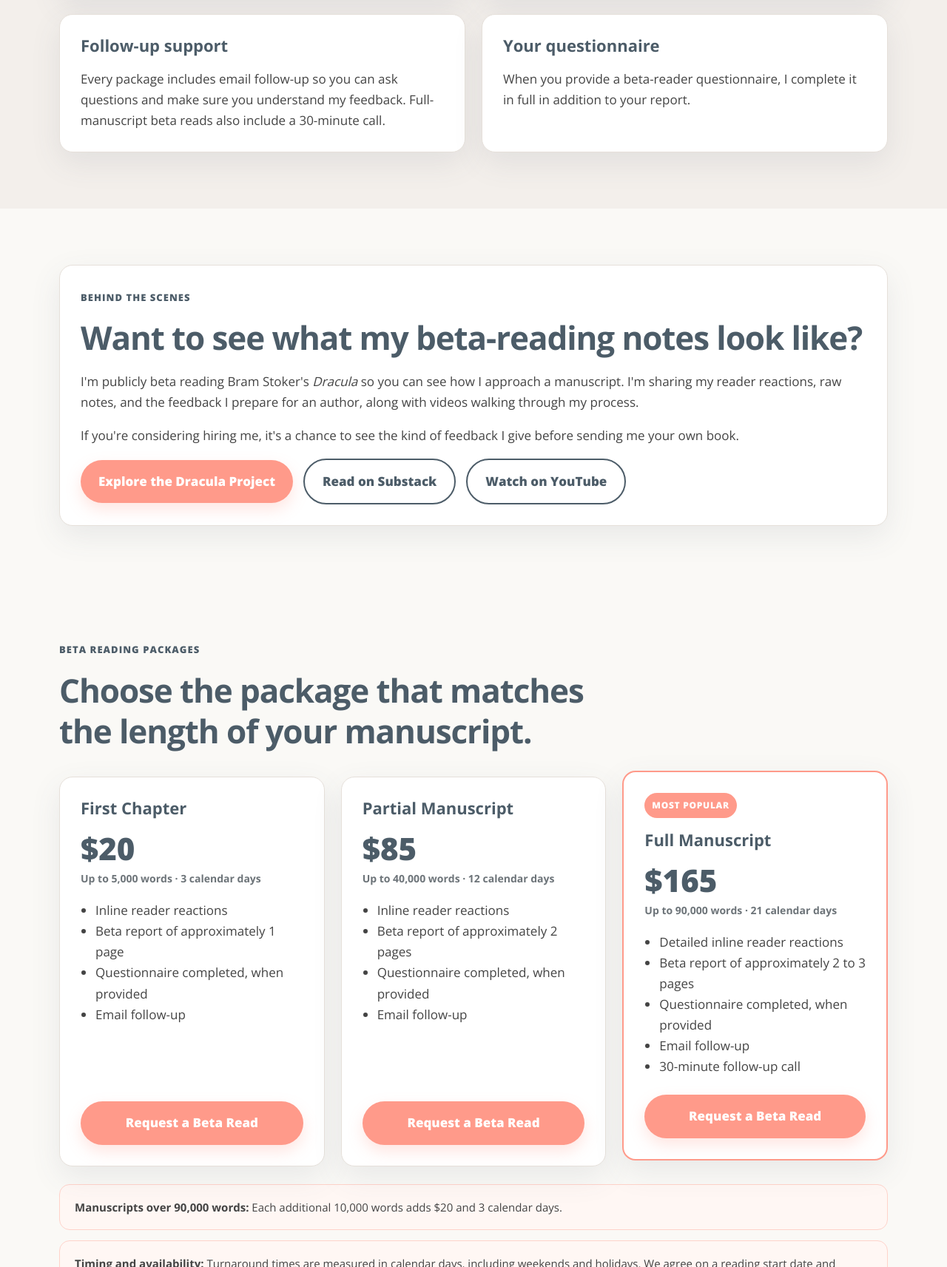
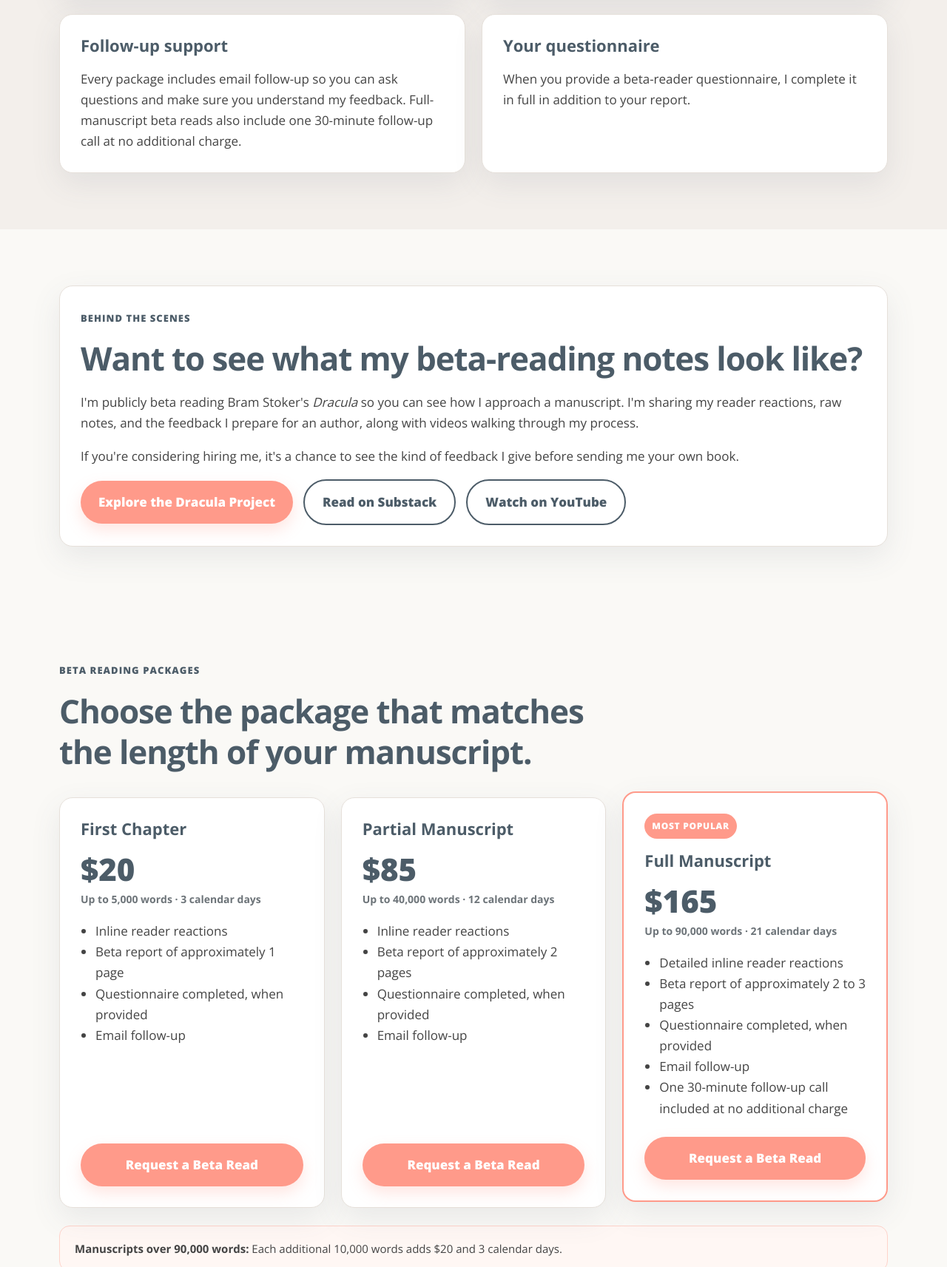
Before and after one commit to Mia-Garay/beta-reading, a plain HTML site: page index.html in a window 1280 px wide. Shown: the part 1234-2947 px from the top of the page at 74% size. Drawn offline with nearby package versions, Linux system fonts and the light colour scheme.

Commit message:
Clarify included full-manuscript follow-up call to match Kit

```diff
--- a/index.html
+++ b/index.html
@@ -560,7 +560,7 @@
             <p>
               Every package includes email follow-up so you can
               ask questions and make sure you understand my feedback.
-              Full-manuscript beta reads also include a 30-minute call.
+              Full-manuscript beta reads also include one 30-minute follow-up call at no additional charge.
             </p>
           </article>
 
@@ -689,7 +689,7 @@
               <li>Beta report of approximately 2 to 3 pages</li>
               <li>Questionnaire completed, when provided</li>
               <li>Email follow-up</li>
-              <li>30-minute follow-up call</li>
+              <li>One 30-minute follow-up call included at no additional charge</li>
             </ul>
 
             <a class="button" href="https://intake.miagaray.com">
```
